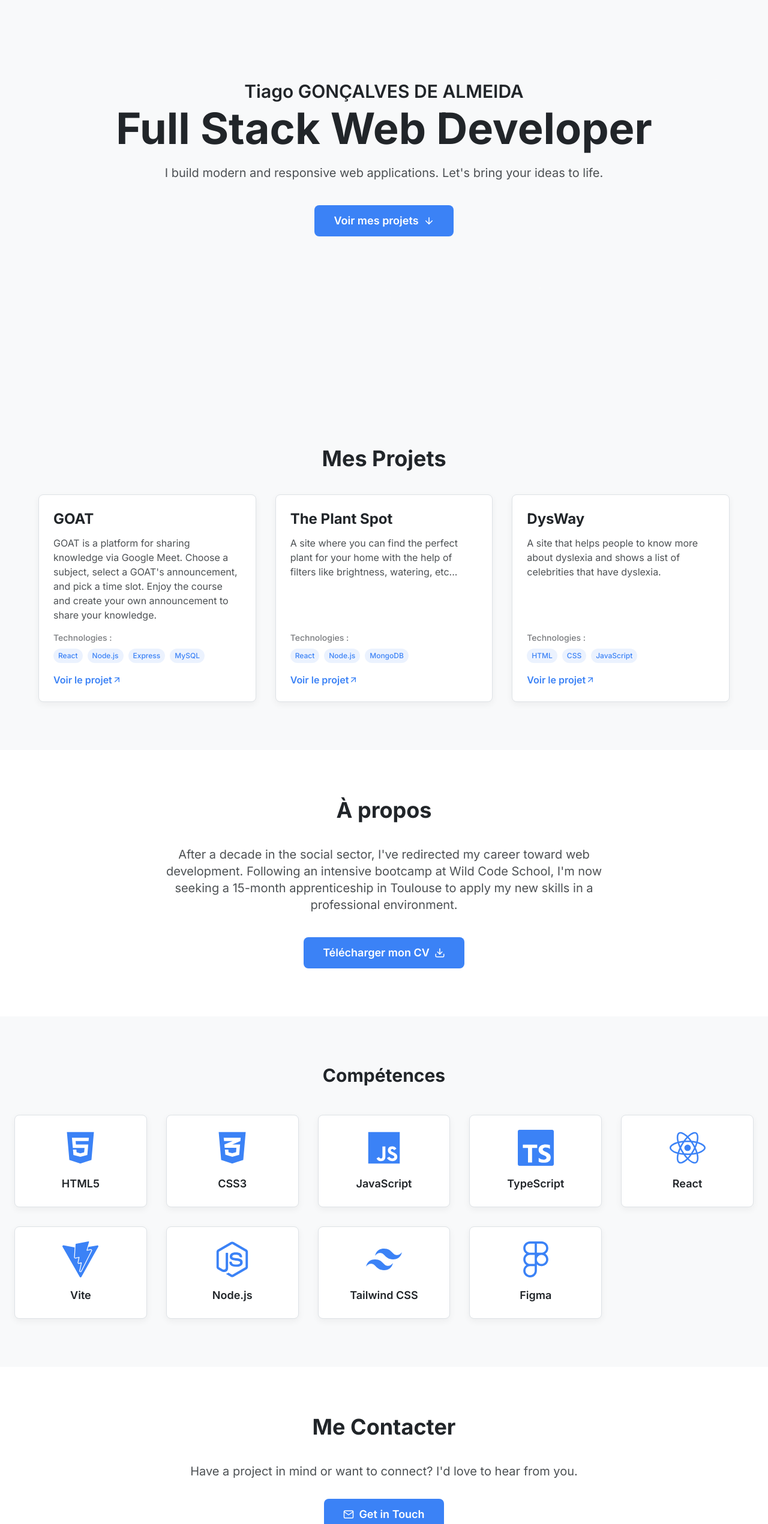
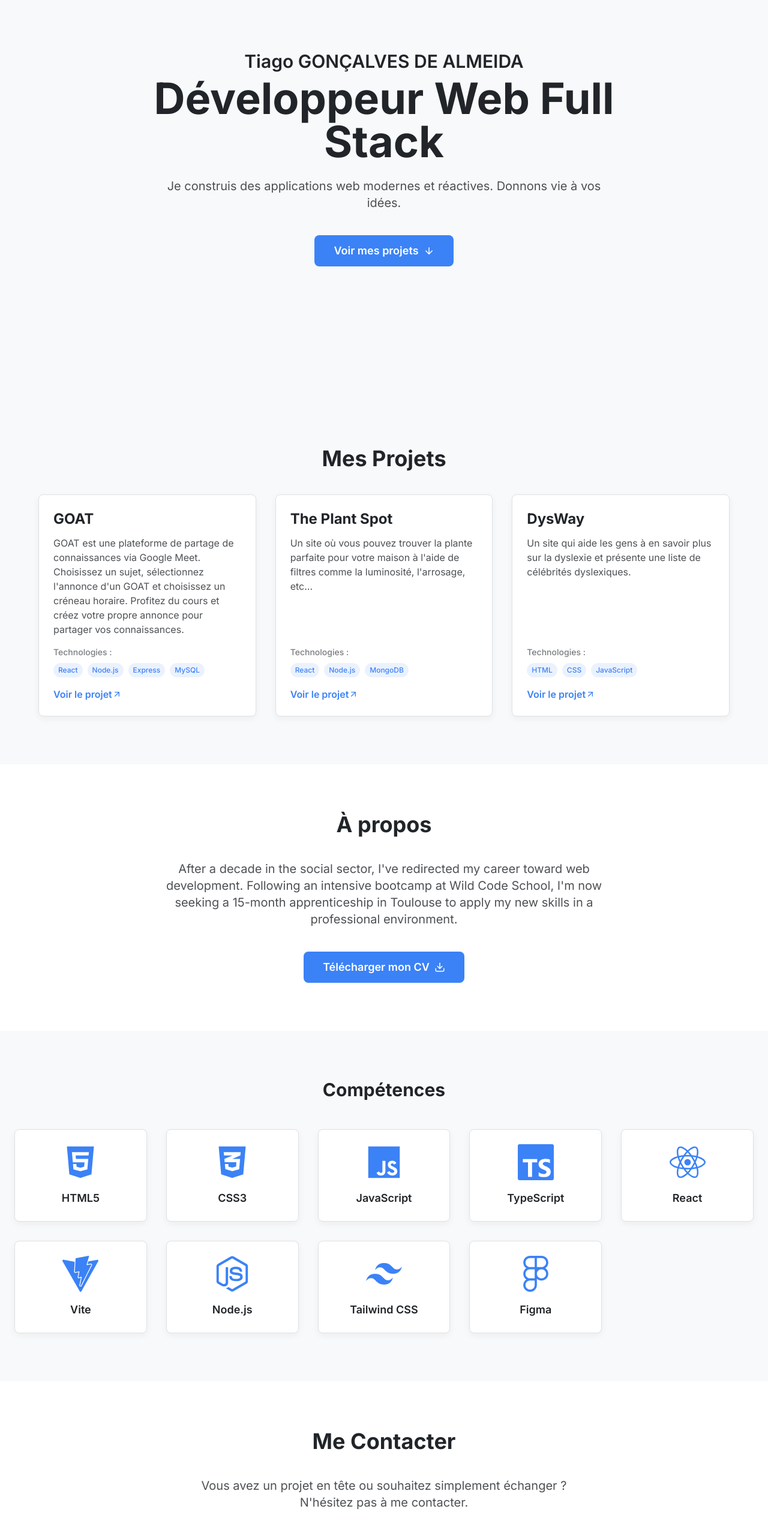
Before and after one commit to Tiagz92/my-portfolio, a React (Vite) app: page / in a window 1280 px wide. Shown: the part 200-2740 px from the top of the page at 60% size. Built offline with nearby package versions, Linux system fonts and the light colour scheme.

Commit message:
feat: Traduction du portfolio en français et amélioration du SEO

```diff
--- a/index.html
+++ b/index.html
@@ -7,7 +7,7 @@
     <meta name="viewport" content="width=device-width, initial-scale=1.0" />
 
     <!-- Titre de la page, important pour le référencement (SEO) -->
-    <title>Mon Portfolio | Tiago GONÇALVES DE ALMEIDA - Développeur Web</title>
+    <title>Tiago Gonçalves De Almeida - Développeur Web</title>
 
     <!-- Description de la page, également pour le SEO -->
     <meta name="description" content="Portfolio de Tiago GONÇALVES DE ALMEIDA, développeur web spécialisé en React, Node.js et TypeScript. Découvrez mes projets et compétences." />
--- a/package.json
+++ b/package.json
@@ -16,9 +16,11 @@
     "@tsparticles/engine": "^3.5.0",
     "@tsparticles/react": "^3.0.0",
     "@tsparticles/slim": "^3.5.0",
+    "@types/react-helmet": "^6.1.11",
     "framer-motion": "^10.18.0",
     "react": "^18.3.1",
     "react-dom": "^18.3.1",
+    "react-helmet": "^6.1.0",
     "react-icons": "^5.5.0",
     "react-intersection-observer": "^9.16.0"
   },
--- a/src/App.tsx
+++ b/src/App.tsx
@@ -1,13 +1,22 @@
-import { motion } from "framer-motion";
-import Header from "./components/Header";
-import Hero from "./components/Hero";
-import Projects from "./components/Projects";
-import About from "./components/About";
-import Skills from "./components/Skills";
-import Contact from "./components/Contact";
-import Footer from "./components/Footer";
+import React, { useState } from 'react';
+import { Helmet } from 'react-helmet';
+import { motion } from 'framer-motion';
+import Header from './components/Header';
+import Hero from './components/Hero';
+import Projects from './components/Projects';
+import About from './components/About';
+import Skills from './components/Skills';
+import Contact from './components/Contact';
+import Footer from './components/Footer';
+import TrackedSection from './components/TrackedSection';
 
 function App() {
+  const [currentSection, setCurrentSection] = useState('Accueil');
+
+  const handleSectionVisible = (sectionName: string) => {
+    setCurrentSection(sectionName);
+  };
+
   return (
     <motion.div
       initial={{ opacity: 0 }}
@@ -16,46 +25,54 @@ function App() {
       className="font-sans"
       aria-label="Portfolio principal"
     >
+      <Helmet>
+        <title>{`${currentSection} | Tiago De Almeida - Développeur Web`}</title>
+      </Helmet>
+
       <Header />
+
       <main id="main-title" className="min-h-screen">
+        <TrackedSection sectionName="Accueil" onSectionVisible={handleSectionVisible}>
           <section id="hero" aria-labelledby="hero-section">
             <Hero />
           </section>
+        </TrackedSection>
 
+        <TrackedSection sectionName="Projets" onSectionVisible={handleSectionVisible}>
           <section id="projects" aria-labelledby="projects-section" className="py-20 px-6">
             <div className="max-w-6xl mx-auto">
-						<h2 className="text-4xl font-bold mb-10 text-center">
-							Mes Projets
-						</h2>
+              <h2 className="text-4xl font-bold mb-10 text-center">Mes Projets</h2>
               <Projects />
             </div>
           </section>
+        </TrackedSection>
 
-				<section id="about"
-					aria-labelledby="about-section"
-					className="py-20 px-6 bg-light-card dark:bg-dark-card"
-				>
+        <TrackedSection sectionName="À propos" onSectionVisible={handleSectionVisible}>
+          <section id="about" aria-labelledby="about-section" className="py-20 px-6 bg-light-card dark:bg-dark-card">
             <div className="max-w-4xl mx-auto">
               <h2 className="text-4xl font-bold mb-10 text-center">À propos</h2>
               <About />
             </div>
           </section>
+        </TrackedSection>
 
+        <TrackedSection sectionName="Compétences" onSectionVisible={handleSectionVisible}>
           <section id="skills" className="py-20 px-6">
             <div className="container mx-auto">
               <h2 className="text-3xl font-bold text-center mb-12">Compétences</h2>
               <Skills />
             </div>
           </section>
+        </TrackedSection>
 
+        <TrackedSection sectionName="Contact" onSectionVisible={handleSectionVisible}>
           <section id="contact" aria-labelledby="contact-section" className="py-20 px-6 bg-light-card dark:bg-dark-card">
             <div className="max-w-2xl mx-auto">
-						<h2 className="text-4xl font-bold mb-10 text-center">
-							Me Contacter
-						</h2>
+              <h2 className="text-4xl font-bold mb-10 text-center">Me Contacter</h2>
               <Contact />
             </div>
           </section>
+        </TrackedSection>
       </main>
 
       <Footer />
--- a/src/components/Contact.tsx
+++ b/src/components/Contact.tsx
@@ -8,6 +8,8 @@ const contactVariants = {
 };
 
 const Contact = () => {
+    const email = "tdealmeida85@gmail.com";
+
 	return (
 		<motion.div
 			variants={contactVariants}
@@ -17,22 +19,22 @@ const Contact = () => {
 			className="text-center"
 		>
 			<p className="text-lg sm:text-xl text-light-foreground/80 dark:text-dark-foreground/80 mb-8 max-w-2xl mx-auto">
-				Have a project in mind or want to connect? I'd love to hear from you.
+				Vous avez un projet en tête ou souhaitez simplement échanger ? N'hésitez pas à me contacter.
 			</p>
 
             <motion.a
-                href="mailto:tdealmeida85@gmail.com"
+                href={`mailto:${email}`}
                 className="btn-primary py-3 px-8 text-lg font-semibold inline-flex items-center gap-2 mb-10"
                 whileHover={{ scale: 1.05, y: -5 }}
                 whileTap={{ scale: 0.95 }}
-                aria-label="Send an email to tdealmeida85@gmail.com"
+                aria-label={`Send an email to ${email}`}
             >
-                <FiMail /> Get in Touch
+                <FiMail /> {email}
             </motion.a>
 
 			<div className="flex justify-center gap-8 mt-8">
 				<motion.a
-					href="https://www.linkedin.com/in/tiago-de-almeida-1bb12a233 "
+					href="https://www.linkedin.com/in/tiago-de-almeida-1bb12a233"
 					className="flex flex-col items-center hover:text-accent transition-colors"
                     whileHover={{ scale: 1.2, y: -5 }}
 					target="_blank"
@@ -44,7 +46,7 @@ const Contact = () => {
 				</motion.a>
 
 				<motion.a
-					href="https://github.com/Tiagz92 "
+					href="https://github.com/Tiagz92"
 					className="flex flex-col items-center hover:text-accent transition-colors"
                     whileHover={{ scale: 1.2, y: -5 }}
 					target="_blank"
--- a/src/components/Footer.tsx
+++ b/src/components/Footer.tsx
@@ -2,7 +2,7 @@ import { motion } from "framer-motion";
 
 const Footer = () => {
 	return (
-		<footer className="py-8 text-center">
+		<footer lang='fr' className="py-8 text-center">
 			<motion.p
 				initial={{ opacity: 0 }}
 				animate={{ opacity: 1 }}
--- a/src/components/Hero.tsx
+++ b/src/components/Hero.tsx
@@ -109,11 +109,11 @@ const Hero = () => {
                     id="hero-title"
                     className="text-5xl sm:text-6xl md:text-7xl font-bold mb-6 max-w-4xl leading-tight"
                 >
-                    Full Stack Web Developer
+                    Développeur Web Full Stack
                 </h1>
 
                 <p className="text-lg sm:text-xl text-light-foreground/80 dark:text-dark-foreground/80 max-w-3xl mb-10">
-                    I build modern and responsive web applications. Let's bring your ideas to life.
+                    Je construis des applications web modernes et réactives. Donnons vie à vos idées.
                 </p>
 
                 <motion.a
--- /dev/null
+++ b/src/components/TrackedSection.tsx
@@ -0,0 +1,25 @@
+import React, { useEffect } from 'react';
+import { useInView } from 'react-intersection-observer';
+
+interface Props {
+  children: React.ReactNode;
+  sectionName: string;
+  onSectionVisible: (sectionName: string) => void;
+}
+
+const TrackedSection: React.FC<Props> = ({ children, sectionName, onSectionVisible }) => {
+  const { ref, inView } = useInView({
+    threshold: 0.4, // La section est considérée comme visible lorsque 40% de celle-ci est à l'écran
+    triggerOnce: false, // Permet de suivre le défilement vers le haut et vers le bas
+  });
+
+  useEffect(() => {
+    if (inView) {
+      onSectionVisible(sectionName);
+    }
+  }, [inView, sectionName, onSectionVisible]);
+
+  return <div ref={ref}>{children}</div>;
+};
+
+export default TrackedSection;
--- a/src/data/projects.ts
+++ b/src/data/projects.ts
@@ -1,3 +1,4 @@
+
 export interface Project {
 	title: string;
 	description: string;
@@ -9,7 +10,7 @@ export const projects: Project[] = [
 	{
 		title: "GOAT",
 		description:
-			"GOAT is a platform for sharing knowledge via Google Meet. Choose a subject, select a GOAT's announcement, and pick a time slot. Enjoy the course and create your own announcement to share your knowledge.",
+			"GOAT est une plateforme de partage de connaissances via Google Meet. Choisissez un sujet, sélectionnez l'annonce d'un GOAT et choisissez un créneau horaire. Profitez du cours et créez votre propre annonce pour partager vos connaissances.",
 		link: "https://github.com/WildCodeSchool-2024-09/JS-Paris-P3-goat.git",
 		techStack: ["React", "Node.js", "Express", "MySQL"],
 	},
@@ -17,14 +18,14 @@ export const projects: Project[] = [
 	{
 		title: "The Plant Spot",
 		description:
-			"A site where you can find the perfect plant for your home with the help of filters like brightness, watering, etc...",
+			"Un site où vous pouvez trouver la plante parfaite pour votre maison à l'aide de filtres comme la luminosité, l'arrosage, etc...",
 		link: "https://github.com/WildCodeSchool-2024-09/JS-Paris-P2-ThePlantSpot",
 		techStack: ["React", "Node.js", "MongoDB"],
 	},
 	{
 		title: "DysWay",
 		description:
-			"A site that helps people to know more about dyslexia and shows a list of celebrities that have dyslexia.",
+			"Un site qui aide les gens à en savoir plus sur la dyslexie et présente une liste de célébrités dyslexiques.",
 		link: "https://tiagz92.github.io/wcs-project1/",
 		techStack: ["HTML", "CSS", "JavaScript"],
 	},
```
Also changed, not shown: 1 other file (tests, documents, lock files or other folders). Lines whose indentation alone changed are shown as unchanged.
